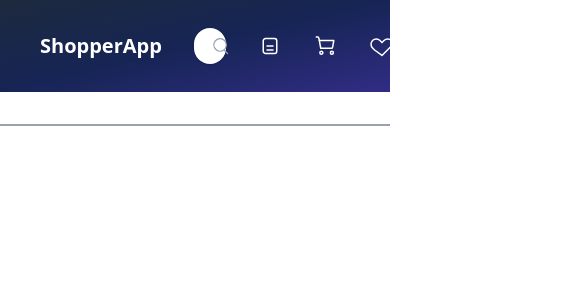
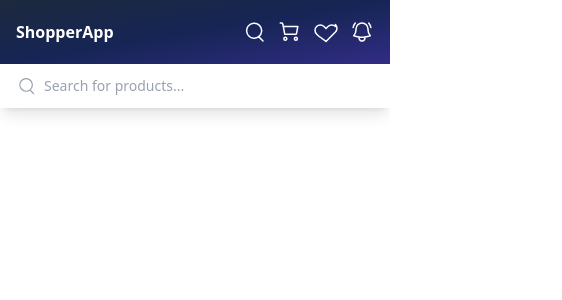
Before and after one commit to SivaKavindraTamilselvan/CapstoneProject, an Angular app in the folder MainFrontend/Ecommerce/: page /navbar in a window 390 px wide. Both pictures are taken after a click on the button 269 px from the left and 46 px from the top of the page. Shown: the top 300 px of the page, 562 px wide, since content can reach past the window. Built offline with nearby package versions, Linux system fonts and the light colour scheme; no server answers.

Commit message:
added responsivness in the navbar

```diff
--- /dev/null
+++ b/MainFrontend/Ecommerce/src/app/models/user-sub-category.model.ts
@@ -0,0 +1,6 @@
+export class UserSubProductCategoryModel{
+    constructor(
+        public productSubCategoryId : number = 0,
+        public productSubCategoryName : string = ""
+    ){}
+}
--- a/MainFrontend/Ecommerce/src/app/services/user-product.Service.ts
+++ b/MainFrontend/Ecommerce/src/app/services/user-product.Service.ts
@@ -9,22 +9,26 @@ import { Observable } from "rxjs";
 @Injectable({
     providedIn: "root"
 })
-export class UserProductService{
-    constructor(private http : HttpClient){
+export class UserProductService {
+    constructor(private http: HttpClient) {
 
     }
-    getProduct(filter :UserProductFilter) : Observable<PagedResponse<UserProductModel>>{
+    getProduct(filter: UserProductFilter): Observable<PagedResponse<UserProductModel>> {
         let url = BaseURL + "/UserProduct/available";
         let params = new HttpParams();
-         Object.entries(filter).forEach(([key, value]) => {
+        Object.entries(filter).forEach(([key, value]) => {
             if (value !== null && value !== undefined && value !== '') {
                 params = params.set(key, value.toString());
             }
         });
         return this.http.get<PagedResponse<UserProductModel>>(url, { params });
     }
-    getProductCategory(){
+    getProductCategory() {
         let url = BaseURL + "/UserProductCategory/categories";
         return this.http.get(url);
     }
+    getSubCategory(category: number) {
+        let url = `${BaseURL}/UserProductCategory/categories/${category}/subcategories`;
+        return this.http.get(url);
+    }
 }
--- a/MainFrontend/Ecommerce/src/app/user-navbar/user-navbar.html
+++ b/MainFrontend/Ecommerce/src/app/user-navbar/user-navbar.html
@@ -1,13 +1,14 @@
 <div class="flex-1 flex flex-col min-h-screen">
 
     <header
-        class="flex justify-between items-center w-full bg-gradient-to-br from-slate-800 via-blue-950 to-indigo-900 h-23 px-10">
+        class="flex justify-between items-center w-full bg-gradient-to-br from-slate-800 via-blue-950 to-indigo-900 h-16 sm:h-16 md:h-20 lg:h-24 px-4 sm:px-6 lg:px-10">
 
         <div class="shrink-0">
-            <p class="text-white font-extrabold text-xl">ShopperApp</p>
+            <p class="text-white font-extrabold sm:text-lg lg:text-xl">ShopperApp</p>
         </div>
 
-        <div class="flex items-center bg-white rounded-full px-4 py-2 flex-1 max-w-2xl min-w-0 mx-8 shadow-sm">
+        <div
+            class="hidden md:flex items-center bg-white rounded-full px-4 py-2 flex-1 max-w-2xl min-w-0 mx-8 shadow-sm">
             <svg xmlns="http://www.w3.org/2000/svg" fill="none" viewBox="0 0 24 24" stroke-width="1.5"
                 stroke="currentColor" class="size-5 text-gray-400 shrink-0">
                 <path stroke-linecap="round" stroke-linejoin="round"
@@ -17,8 +18,15 @@
             <input type="text" placeholder="Search for products..."
                 class="flex-1 min-w-0 bg-transparent outline-none text-gray-700 text-sm placeholder-gray-400 px-3" />
         </div>
-        <nav class="flex gap-8 items-center text-white shrink-0">
-            <button class="group relative cursor-pointer hover:text-gray-500 transition">
+        <nav class="flex gap-3 sm:gap-5 lg:gap-8 items-center text-white shrink-0">
+            <button (click)="mobileSearchOpen.set(!mobileSearchOpen())" class="md:hidden text-white cursor-pointer">
+                <svg xmlns="http://www.w3.org/2000/svg" fill="none" viewBox="0 0 24 24" stroke-width="1.5"
+                    stroke="currentColor" class="size-6">
+                    <path stroke-linecap="round" stroke-linejoin="round"
+                        d="m21 21-4.35-4.35m0 0A7.5 7.5 0 1 0 6.15 6.15a7.5 7.5 0 0 0 10.5 10.5Z" />
+                </svg>
+            </button>
+            <button class="hidden sm:block group relative cursor-pointer hover:text-gray-500 transition">
                 <svg xmlns="http://www.w3.org/2000/svg" fill="none" viewBox="0 0 24 24" stroke-width="1.5"
                     stroke="currentColor" class="size-6">
                     <path stroke-linecap="round" stroke-linejoin="round"
@@ -69,7 +77,7 @@
                 </span>
             </button>
 
-            <button class="group relative cursor-pointer hover:text-gray-500 transition">
+            <button class="hidden md:block group relative cursor-pointer hover:text-gray-500 transition">
                 <svg xmlns="http://www.w3.org/2000/svg" fill="none" viewBox="0 0 24 24" stroke-width="1.5"
                     stroke="currentColor" class="size-7">
                     <path stroke-linecap="round" stroke-linejoin="round"
@@ -83,7 +91,7 @@
             </button>
 
             <button
-                class="group relative flex items-center gap-2 cursor-pointer text-white hover:text-gray-500 transition">
+                class="hidden md:block group relative flex items-center gap-2 cursor-pointer text-white hover:text-gray-500 transition">
                 <svg xmlns="http://www.w3.org/2000/svg" viewBox="0 0 16 16" fill="currentColor" class="size-5">
                     <path fill-rule="evenodd" clip-rule="evenodd"
                         d="M3.5 9.75A2.75 2.75 0 0 1 6.25 7h5.19L9.22 9.22a.75.75 0 1 0 1.06 1.06l3.5-3.5a.75.75 0 0 0 0-1.06l-3.5-3.5a.75.75 0 1 0-1.06 1.06l2.22 2.22H6.25a4.25 4.25 0 0 0 0 8.5h1a.75.75 0 0 0 0-1.5h-1A2.75 2.75 0 0 1 3.5 9.75Z" />
@@ -97,10 +105,33 @@
         </nav>
     </header>
     @if(productCategoryModel()){
-    <div class="flex justify-around bg-white border-b-2 border-gray-400 py-4 gap-4">
+    <div class="hidden md:flex justify-around bg-white border-b border-black py-2 gap-4 md:text-sm lg:text-base">
         @for(category of productCategoryModel(); track category.productCategoryId){
-        <p class="cursor-pointer text-md font-semibold">{{category.productCategoryName}}</p>
+        <p class="cursor-pointer text-md font-bold hover:text-blue-700 transition"
+            (click)="selectCategory(category.productCategoryId)">
+            {{category.productCategoryName}}
+        </p>
         }
     </div>
     }
+    @if(selectedProductCategory() !== null && subProductCategoryModel().length > 0) {
+    <div class="hidden md:flex justify-around bg-black text-white py-2 gap-4 md:text-sm lg:text-base">
+        @for(category of subProductCategoryModel(); track category.productSubCategoryId){
+        <p class="cursor-pointer text-md font-bold hover:text-blue-400 transition">
+            {{category.productSubCategoryName}}
+        </p>
+        }
+    </div>
+    }
+    @if (mobileSearchOpen()) {
+    <div class="md:hidden w-full bg-white px-4 py-3 flex items-center gap-2 shadow-lg">
+        <svg xmlns="http://www.w3.org/2000/svg" fill="none" viewBox="0 0 24 24" stroke-width="1.5" stroke="currentColor"
+            class="size-5 text-gray-400 shrink-0">
+            <path stroke-linecap="round" stroke-linejoin="round"
+                d="m21 21-4.35-4.35m0 0A7.5 7.5 0 1 0 6.15 6.15a7.5 7.5 0 0 0 10.5 10.5Z" />
+        </svg>
+        <input type="text" placeholder="Search for products..."
+            class="flex-1 min-w-0 bg-transparent outline-none text-gray-700 text-sm placeholder-gray-400" />
+    </div>
+    }
 </div>
--- a/MainFrontend/Ecommerce/src/app/user-navbar/user-navbar.ts
+++ b/MainFrontend/Ecommerce/src/app/user-navbar/user-navbar.ts
@@ -1,6 +1,7 @@
 import { Component, signal } from '@angular/core';
 import { UserProductService } from '../services/user-product.Service';
 import { UserProductCategoryModel } from '../models/user-product-category.model';
+import { UserSubProductCategoryModel } from '../models/user-sub-category.model';
 
 @Component({
   selector: 'app-user-navbar',
@@ -9,7 +10,10 @@ import { UserProductCategoryModel } from '../models/user-product-category.model'
   styleUrl: './user-navbar.css',
 })
 export class UserNavbar {
+  mobileSearchOpen = signal(false);
+  selectedProductCategory = signal<number | null>(null);
   productCategoryModel = signal<UserProductCategoryModel[]>([]);
+  subProductCategoryModel = signal<UserSubProductCategoryModel[]>([]);
   constructor(private userProductService: UserProductService) {
 
   }
@@ -27,4 +31,23 @@ export class UserNavbar {
       }
     });
   }
+  loadSubCategory() {
+    const categoryId = this.selectedProductCategory();
+
+    if (categoryId === null) {
+      return;
+    }
+    this.userProductService.getSubCategory(categoryId).subscribe({
+      next: (response: any)=>{
+        this.subProductCategoryModel.set(response);
+      },
+      error: (error) => {
+        console.error(error);
+      }
+    })
+  }
+  selectCategory(categoryId: number) {
+    this.selectedProductCategory.set(categoryId);
+    this.loadSubCategory();
+  }
 }
```
